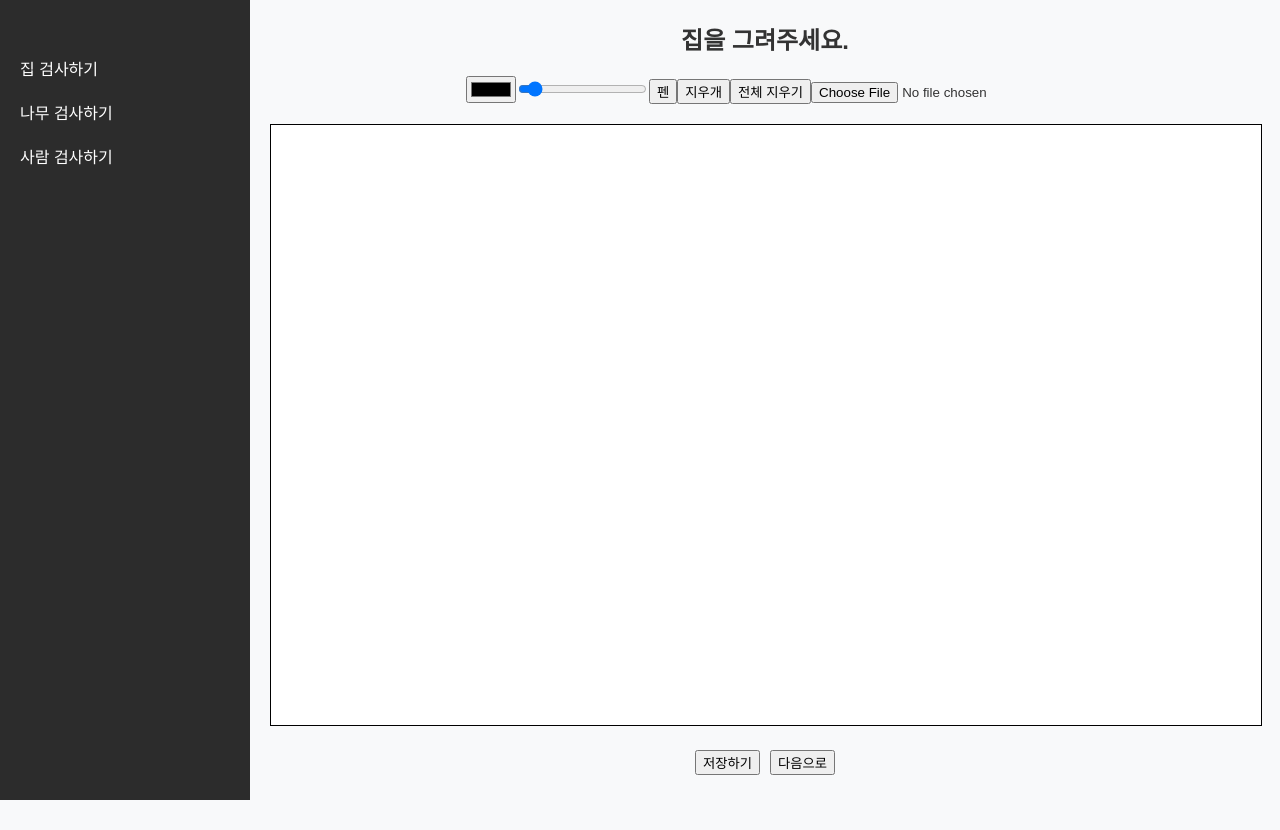
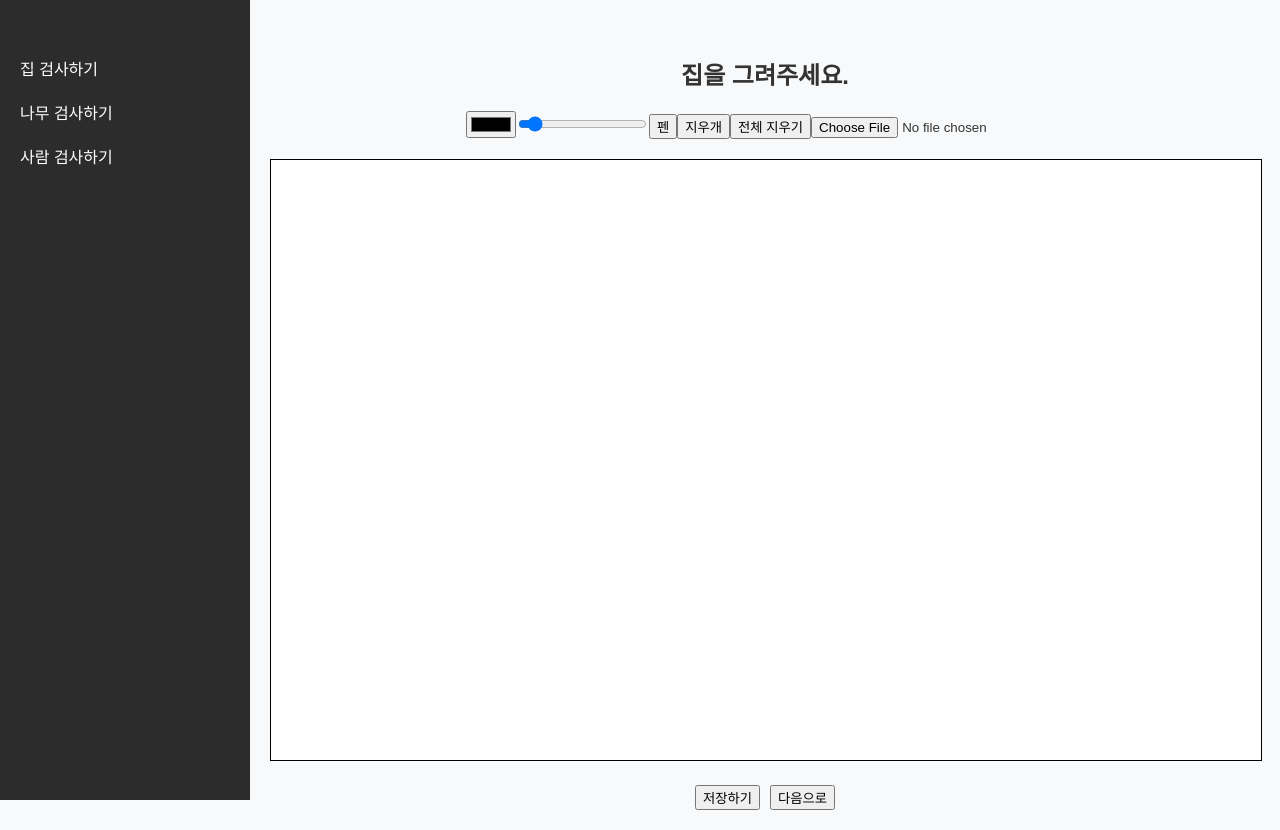
Before and after one commit to sehwan24/arttx_fe, a React (Create React App) app: page /house in a window 1280 px wide. Before the commit the page ends 800 px from the top, so only its background shows below. Built offline with nearby package versions, Linux system fonts and the light colour scheme; no server answers.

Commit message:
[feat] 디자인중

```diff
--- a/src/DrawingPage.css
+++ b/src/DrawingPage.css
@@ -50,17 +50,19 @@
 
 /* 메인 콘텐츠 */
 .main-content {
-    margin-left: 250px;
-    width: calc(100% - 250px);
-    height: 90vh;
+    min-height: calc(100vh - 40px); /* 화면 높이에 맞게 설정, 상단 및 기타 패딩 고려 */
     display: flex;
     justify-content: center; /* 수평 가운데 정렬 */
     align-items: flex-start; /* 상단에 정렬 */
     flex-direction: column;
     padding: 20px; /* 추가적인 여백 */
+    margin-left: 250px;
+    width: calc(100% - 250px);
     transition: margin-left 0.3s ease;
     text-align: center;
+    box-sizing: border-box;
 }
+
 
 .App-header {
     display: flex;
```
